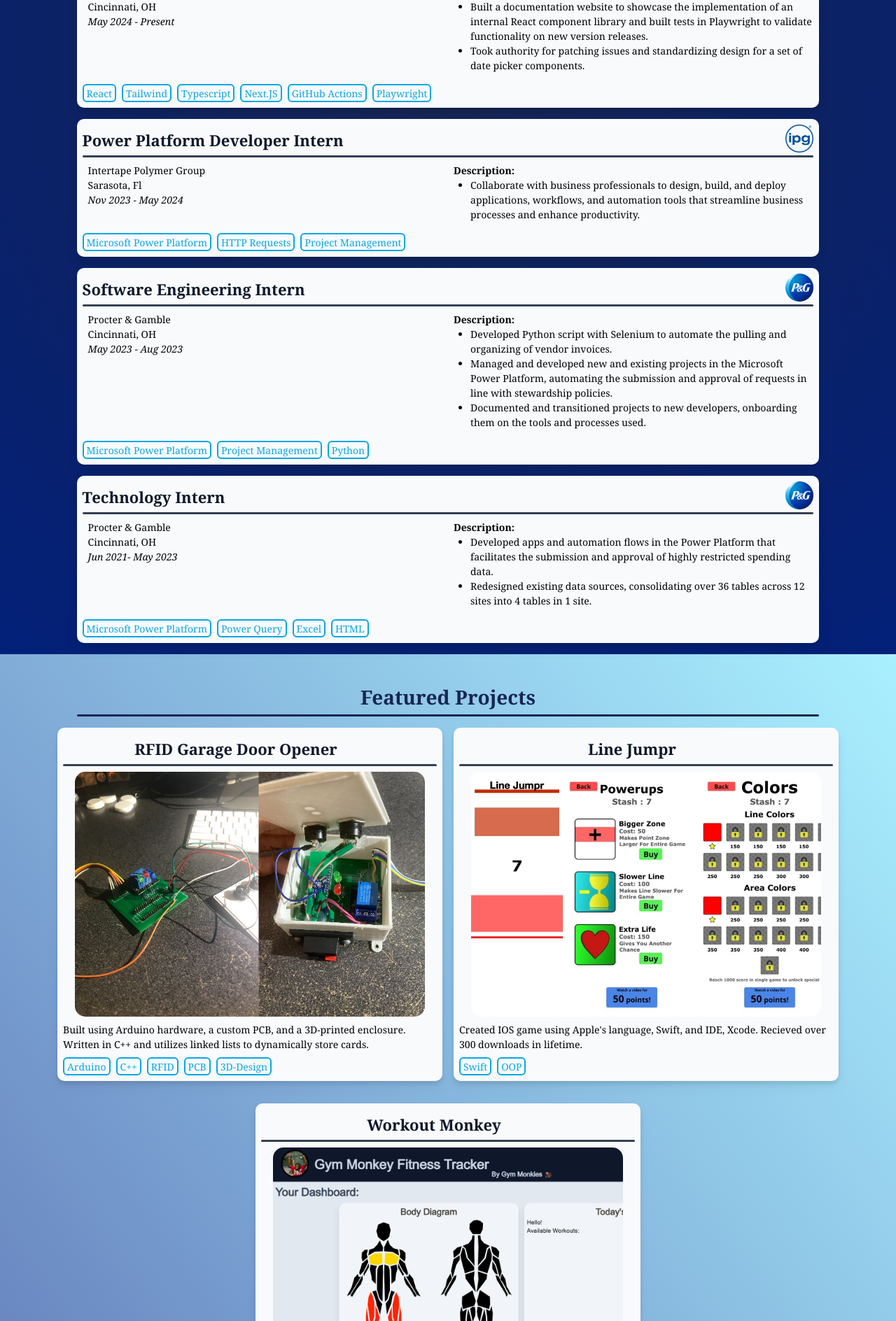
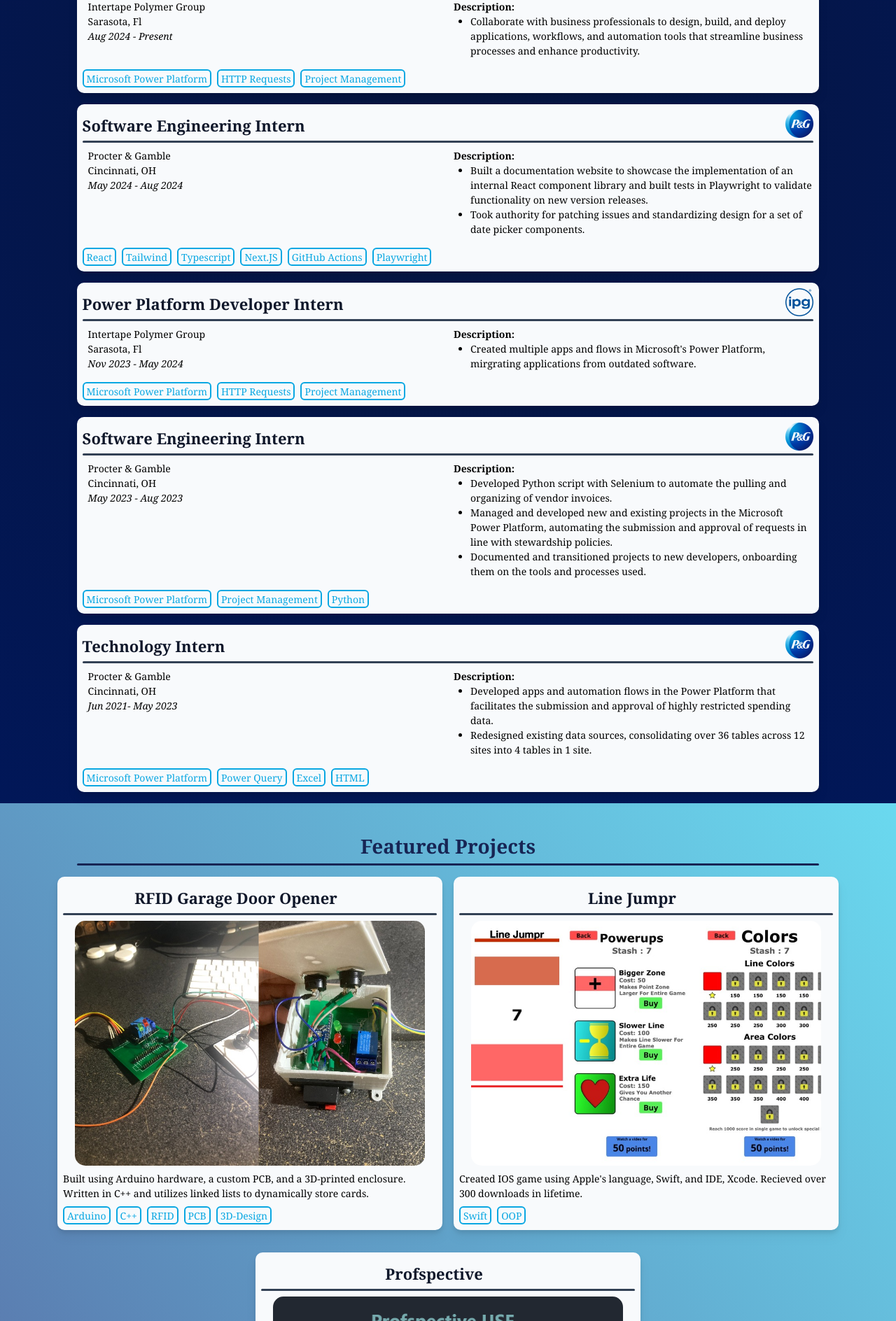
Before and after one commit to AnthonyMartini/AnthonyMartini.github.io, a Next.js app: page / in a window 1280 px wide. Shown: the part 1925-3813 px from the top of the page at 70% size. Built offline with nearby package versions, Linux system fonts and the light colour scheme.

Commit message:
11/2 Update

```diff
--- a/src/app/globals.css
+++ b/src/app/globals.css
@@ -52,11 +52,11 @@
 
 .lightContent{
   background: rgb(101,127,189);
-background: linear-gradient(54deg, rgba(101,127,189,1) 0%, rgba(169,240,255,1) 100%);
+background: linear-gradient(54deg, rgb(88, 111, 167) 0%, rgb(106, 217, 239) 100%);
 }
 .darkContent{
   background: rgb(23,37,80);
-  background: radial-gradient(circle, rgba(23,37,80,1) 0%, rgba(2,32,121,1) 100%);
+  background: radial-gradient(circle, rgb(6, 21, 63) 0%, rgb(1, 23, 88) 100%);
 }
 
 .projectImage{
@@ -106,8 +106,8 @@
 .lineJumpr {
   background-image: url(img/LineJumpr.jpeg);
 }
-.workoutMonkey {
-  background-image: url(img/WorkoutMonkey.png);
+.profspective {
+  background-image: url(img/Profspective.png);
 }
 .LinkedIn {
   width:40px;
--- a/src/app/projects.tsx
+++ b/src/app/projects.tsx
@@ -61,25 +61,26 @@
           </div>
         </Card.Root>
         <Card.Root className="w-full md:w-[550px]">
-          <Card.Heading className="text-center">Workout Monkey</Card.Heading>
+          <Card.Heading className="text-center">Profspective</Card.Heading>
           <div className="flex w-full flex-row flex-wrap justify-center">
             <a
               title="Workout Monkey External Link"
-              className="workoutMonkey projectImage w-[100%] h-[250px]  sm:w-[500px] sm:h-[350px]"
-              href="https://anthonymartini.github.io/WorkoutMonkey/"
+              className="profspective projectImage w-[100%] h-[250px]  sm:w-[500px] sm:h-[350px]"
+              href="https://profspective.info"
               target="_blank"
               rel="noopener noreferrer"
             />
             <p className="pt-2">
-              In-Progress developing fitness tracker app to help users track
-              muscle groups hit by their workout and train optimally.
+              Full stack project that lets students at USF see course grade
+              distributions for previous semesters to help in upcoming course
+              selections.
             </p>
             <div className="w-full mt-2 flex flex-row gap-2 flex-wrap">
               <Tag value="React" />
               <Tag value="Tailwind" />
               <Tag value="Next.JS" />
-              <Tag value="MongoDB" />
-              <Tag value="Express" />
+              <Tag value="Azure" />
+              <Tag value="SQL" />
             </div>
           </div>
         </Card.Root>
--- a/src/app/resume.tsx
+++ b/src/app/resume.tsx
@@ -27,6 +27,8 @@
             <h2 className="font-semibold">Notable Courses:</h2>
 
             <ul className="list-disc pl-6 columns-2">
+              <li>Natural Language Processing</li>
+              <li>CMOS Design</li>
               <li>Data Structures</li>
               <li>Analysis of Algorithms</li>
               <li>Introduction to Graph Theory</li>
@@ -35,6 +37,8 @@
           </div>
           <div className="w-full mt-2 flex flex-row gap-2 flex-wrap">
             <Tag value="C++" />
+            <Tag value="Python" />
+            <Tag value="NLP" />
             <Tag value="Data Structures" />
             <Tag value="Algorithms" />
             <Tag value="Risc-V" />
@@ -95,13 +99,42 @@
       </h1>
       <div className="bg-blue-300 h-[3px] w-[85%] rounded-lg mt-1"></div>
       <Card.Root className="w-[85%]">
+        <Card.Heading logoClass="IPG">
+          Power Platform Developer Intern
+        </Card.Heading>
+        <div className="flex w-full flex-row flex-wrap">
+          <div className=" flex-1 pl-2 min-w-[250px] pb-2">
+            <p>Intertape Polymer Group</p>
+            <p>Sarasota, Fl</p>
+            <p>
+              <i>Aug 2024 - Present</i>
+            </p>
+          </div>
+          <div className=" flex-1 pl-2 min-w-[250px] pb-2 ">
+            <h2 className="font-semibold">Description:</h2>
+            <ul className="list-disc pl-6">
+              <li>
+                Collaborate with business professionals to design, build, and
+                deploy applications, workflows, and automation tools that
+                streamline business processes and enhance productivity.
+              </li>
+            </ul>
+          </div>
+          <div className="w-full mt-2 flex flex-row gap-2 flex-wrap">
+            <Tag value="Microsoft Power Platform" />
+            <Tag value="HTTP Requests" />
+            <Tag value="Project Management" />
+          </div>
+        </div>
+      </Card.Root>
+      <Card.Root className="w-[85%]">
         <Card.Heading logoClass="PG">Software Engineering Intern</Card.Heading>
         <div className="flex w-full flex-row flex-wrap">
           <div className=" flex-1 pl-2 min-w-[250px] pb-2">
             <p>Procter & Gamble</p>
             <p>Cincinnati, OH</p>
             <p>
-              <i>May 2024 - Present</i>
+              <i>May 2024 - Aug 2024</i>
             </p>
           </div>
           <div className=" flex-1 pl-2 min-w-[250px] pb-2 ">
@@ -144,9 +177,8 @@
             <h2 className="font-semibold">Description:</h2>
             <ul className="list-disc pl-6">
               <li>
-                Collaborate with business professionals to design, build, and
-                deploy applications, workflows, and automation tools that
-                streamline business processes and enhance productivity.
+                Created multiple apps and flows in Microsoft's Power Platform,
+                mirgrating applications from outdated software.
               </li>
             </ul>
           </div>
```
Also changed, not shown: src/app/img/Profspective.png (added), src/app/img/WorkoutMonkey.png (deleted).
